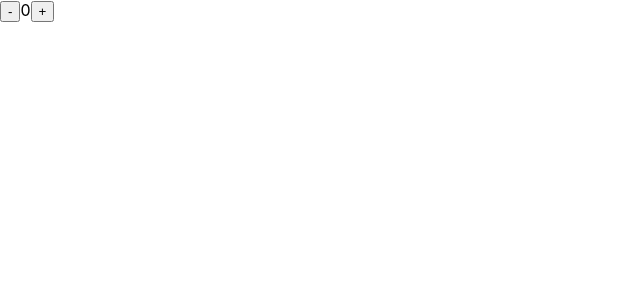
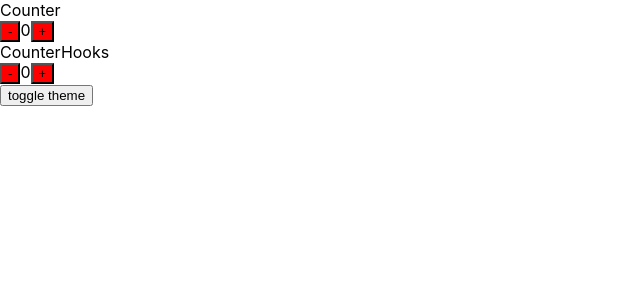
Before and after one commit to jorishr/cooking-react, a React (Create React App) app: page / in a window 1280 px wide. Shown: the top 300 px of the page, without its empty margins (0-640 px from the left). Built offline with nearby package versions, Linux system fonts and the light colour scheme.

Commit message:
function component and context api implemented

```diff
--- a/src/App.js
+++ b/src/App.js
@@ -1,10 +1,22 @@
-import React from 'react';
+import React, { useState} from 'react';
 import './App.css';
 import Counter from './Counter';
+import CounterHooks from './CounterHooks.js';
 
+export const ThemeContext = React.createContext();
 function App() {
+  const [theme, setTheme] = useState('red');
   return (
-    <Counter initialCount={0}/>
+    <ThemeContext.Provider value={{ backgroundColor: theme }}>
+      Counter
+      <Counter initialCount={0}/>
+      CounterHooks
+      <CounterHooks initialCount={0} />
+      <button onClick={() => setTheme(prevTheme => {
+        return prevTheme === 'red' ? 'blue' : 'red'
+      })}>toggle theme</button>
+    </ThemeContext.Provider>
+
   );
 }
 
--- a/src/Counter.js
+++ b/src/Counter.js
@@ -1,4 +1,5 @@
 import React, { Component } from 'react';
+import { ThemeContext } from './App';
 
 export default class Counter extends Component {
     constructor(props){
@@ -10,11 +11,15 @@ export default class Counter extends Component {
     }
     render(){
         return (
-            <div>
-                <button onClick={() => this.changeCount(-1)}>-</button>
-                <span>{this.state.count}</span>
-                <button onClick={() => this.changeCount(+1)}>+</button>
-            </div>
+            <ThemeContext.Consumer>
+                {style => (
+                <div>
+                    <button style={style} onClick={() => this.changeCount(-1)}>-</button>
+                    <span>{this.state.count}</span>
+                    <button style={style} onClick={() => this.changeCount(+1)}>+</button>
+                </div>
+                )}
+            </ThemeContext.Consumer>
         )
     }
     changeCount(amount){
--- /dev/null
+++ b/src/CounterHooks.js
@@ -0,0 +1,25 @@
+import React, { useState, useContext } from 'react';
+import { ThemeContext } from './App';
+//export default function CounterHooks(props){
+export default function CounterHooks({ initialCount }){
+    //const [state, setState] = useState({ count: initialCount })
+    const [count, setCount] = useState(initialCount)
+    const style = useContext(ThemeContext)
+
+    return (
+        <div>
+            <button style={style} onClick={() => setCount(prevCount => prevCount - 1)}>-</button>
+            <span>{count}</span>
+            <button style={style} onClick={() => setCount(prevCount => prevCount + 1)}>+</button>
+            {/*<button onClick={() => setState({count: state.count - 1})}>-</button>*/}
+            {/*<button onClick={() => setState(prevState => {
+                return { count: prevState.count -1}
+            })}>-</button>*/}
+            {/* <span>{props.initialCount}</span> */}
+            {/*<span>{initialCount}</span>*/}
+
+            {/* <span>{state.count}</span>*/}
+            {/*<button onClick={() => {setState(prevState => {return {count: state.count + 1}})}}>+</button>*/}
+        </div>
+    )
+}
```
